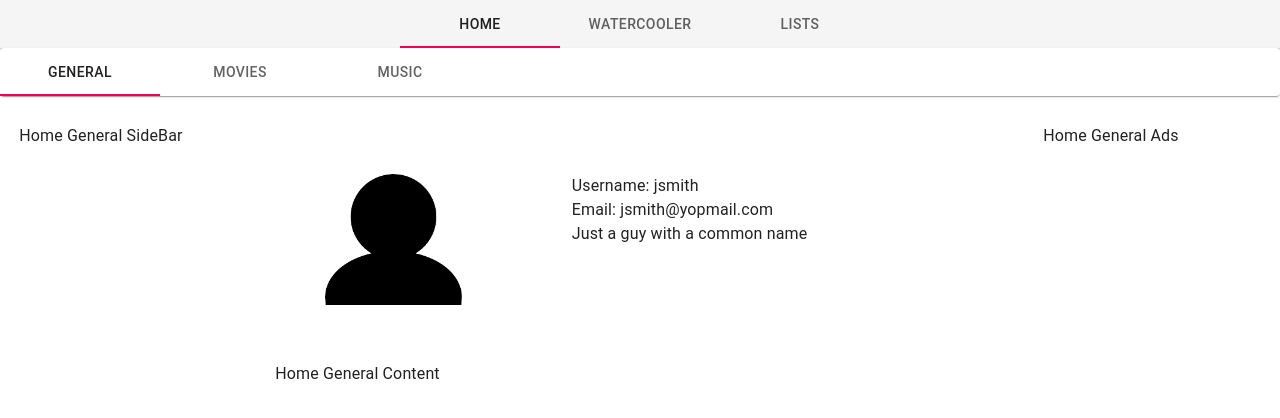
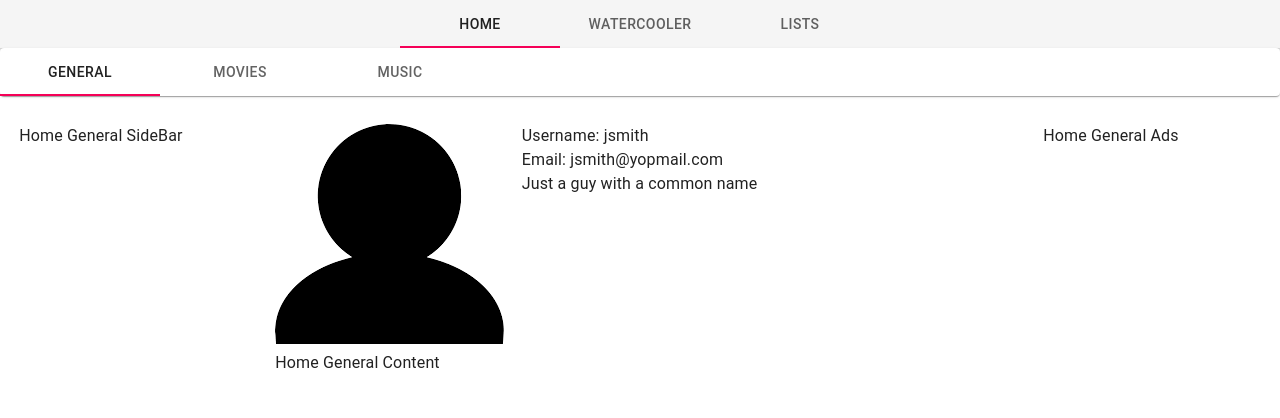
Before and after one commit to IBatsios/capstone, a React (Create React App) app in the folder client/: page / in a window 1280 px wide. Shown: the top 418 px of the page. Built offline with nearby package versions, Linux system fonts and the light colour scheme; the HTML template or start-up script is replaced by a standard one.

Commit message:
Removed padding around elements contained in the Bio component, adding them was premature.

```diff
--- a/client/src/views/user/Bio.module.css
+++ b/client/src/views/user/Bio.module.css
@@ -1,6 +1,5 @@
 .sidebar {
   grid-area: sidebar;
-  padding: 50px;
 }
 
 .sidebar > img {
@@ -10,8 +9,6 @@
 .content {
   grid-area: content;
   position: relative;
-  border-radius: 5px;
-  padding: 50px;
 }
 
 .wrapper {
```
